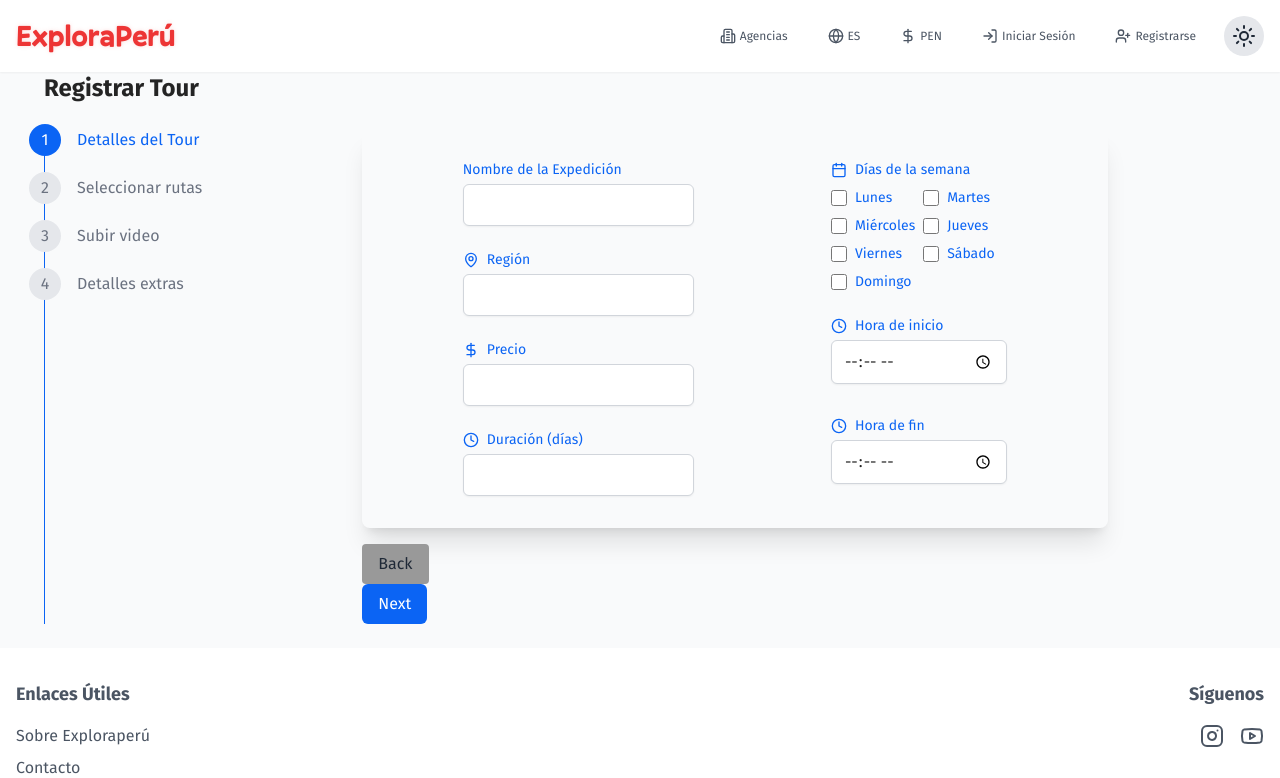
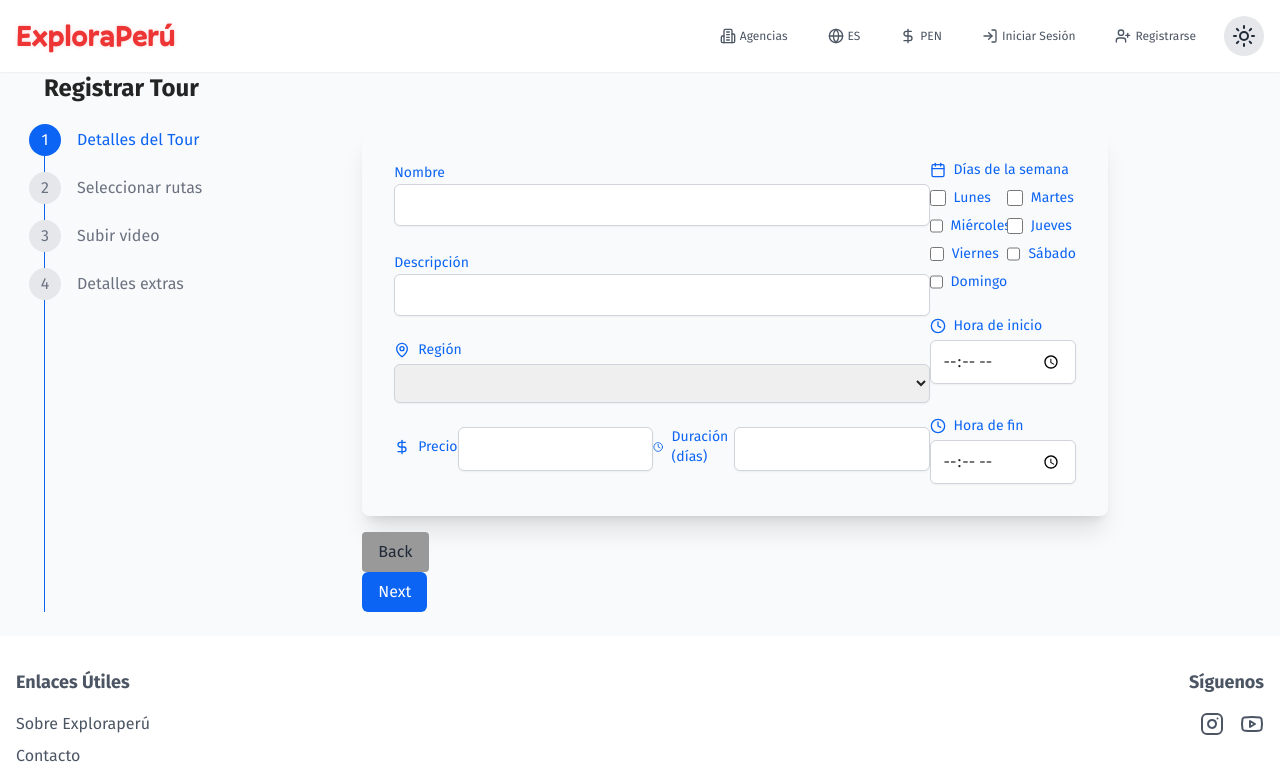
Before and after one commit to heblopez/front-explora-peru, a React (Vite) app: page /register-tours in a window 1280 px wide. Shown: the top 778 px of the page. Built offline with nearby package versions, Linux system fonts and the light colour scheme.

Commit message:
feat: saving data from popup marks

```diff
--- a/data/db.json
+++ b/data/db.json
@@ -118,84 +118,6 @@
       "duration": 6,
       "days": ["Martes", "Jueves"],
       "startTime": "18:00"
-    },
-    {
-      "id": "df05",
-      "name": "Expedicion 1",
-      "region": "Puno",
-      "price": "100",
-      "rating": "",
-      "duration": "1",
-      "days": ["Lunes", "Miercoles", "Viernes"],
-      "startTime": "16:20",
-      "endTime": "16:23",
-      "routeSelection": [
-        [-15.836539180575949, -70.03015585152183],
-        [-15.836539180575949, -70.03015585152183],
-        [-12.5619122728206, -76.49748273975706],
-        [-9.454374970418087, -74.7399259779968],
-        [-7.8022946048742865, -78.69442869195737]
-      ],
-      "videoUpload": [{}],
-      "extraDetails": {}
-    },
-    {
-      "id": "c87f",
-      "name": "Expedicion 1",
-      "region": "Puno",
-      "price": "100",
-      "rating": "",
-      "duration": "1",
-      "days": ["Lunes"],
-      "startTime": "18:29",
-      "endTime": "21:34",
-      "routeSelection": [
-        [-15.836507550512598, -70.0301691874497],
-        [-15.836507550512598, -70.0301691874497],
-        [-13.204986962601211, -74.9156113261569],
-        [-9.411053210707616, -75.398939435641]
-      ],
-      "videoUpload": [{}],
-      "extraDetails": {}
-    },
-    {
-      "id": "5955",
-      "name": "Expedicion 1",
-      "region": "Puno",
-      "price": "100",
-      "rating": "",
-      "duration": "1",
-      "days": ["Lunes", "Miércoles"],
-      "startTime": "20:08",
-      "endTime": "22:03",
-      "routeSelection": [
-        [-15.836555722713413, -70.03015045182514],
-        [-15.836555722713413, -70.03015045182514],
-        [-13.29059657436299, -72.63078753586858],
-        [-11.745178390641462, -75.26712267850895],
-        [-8.281321028040102, -76.2777178165211]
-      ],
-      "videoUpload": [{}],
-      "extraDetails": {}
-    },
-    {
-      "id": "97a1",
-      "name": "make it real",
-      "region": "lima",
-      "price": "100",
-      "rating": "5",
-      "duration": "1",
-      "days": ["Lunes", "Miércoles", "Viernes"],
-      "startTime": "10:00",
-      "endTime": "11:00",
-      "routeSelection": [
-        [-12.0324096, -77.0441216],
-        [-12.052788082660358, -77.08067321917042],
-        [-12.092410935917526, -77.05938720842823],
-        [-12.08099478276355, -77.00582885881887]
-      ],
-      "videoUpload": [{}],
-      "extraDetails": {}
     }
   ],
   "comments": [
--- a/package.json
+++ b/package.json
@@ -31,8 +31,10 @@
     "clsx": "^2.1.1",
     "cmdk": "1.0.0",
     "date-fns": "^3.6.0",
+    "front-explora-peru": "file:",
     "i18next": "^23.15.2",
     "leaflet": "^1.9.4",
+    "lodash": "^4.17.21",
     "lucide-react": "^0.446.0",
     "react": "^18.3.1",
     "react-day-picker": "8.10.1",
@@ -49,6 +51,7 @@
     "@commitlint/config-conventional": "^19.5.0",
     "@eslint/js": "^9.9.0",
     "@types/leaflet": "^1.9.12",
+    "@types/lodash": "^4.17.10",
     "@types/node": "^22.7.3",
     "@types/react": "^18.3.3",
     "@types/react-dom": "^18.3.0",
--- a/src/components/RegisterTour/MapWithRoute.tsx
+++ b/src/components/RegisterTour/MapWithRoute.tsx
@@ -4,14 +4,19 @@ import { MapContainer, TileLayer } from 'react-leaflet'
 import { LatLngExpression } from 'leaflet'
 import '@elfalem/leaflet-curve'
 import MarkersRandom from './MarkersRandom'
+interface MarkerData {
+  position: LatLngExpression
+  name: string
+  image: File | null
+}
 interface MapWithRouteProps {
-  onUpdate: (data: LatLngExpression[]) => void
+  onUpdate: (data: MarkerData[]) => void
 }
 export default function MapWithRoute({ onUpdate }: MapWithRouteProps) {
   const position: LatLngExpression = [35.376307, 5.918474]
   const zoom = 4.75
-  const handleMarkersUpdate = (markers: LatLngExpression[]) => {
-    onUpdate(markers) // Llama a `onUpdate` para actualizar el paso en el componente `Stepper`
+  const handleMarkersUpdate = (markers: MarkerData[]) => {
+    onUpdate(markers)
   }
   return (
     <MapContainer
--- a/src/components/RegisterTour/Stepper.tsx
+++ b/src/components/RegisterTour/Stepper.tsx
@@ -12,13 +12,20 @@ export default function Stepper() {
   const [formData, setFormData] = useState({
     tourDetails: {
       name: '',
+      description: '',
       region: '',
       price: '',
       rating: '',
       duration: '',
-      days: [],
+      image: '',
+      days: [''],
       startTime: '',
-      endTime: ''
+      endTime: '',
+      places: {
+        name: '',
+        image: '',
+        coordinates: ['']
+      }
     },
     routeSelection: {},
     videoUpload: {},
--- a/src/components/RegisterTour/TourDetails.tsx
+++ b/src/components/RegisterTour/TourDetails.tsx
@@ -11,16 +11,50 @@ const daysOfWeek = [
   { id: 'Domingo', label: 'Domingo' }
 ]
 
+const regionesPeru = [
+  { id: 'Amazonas', label: 'Amazonas' },
+  { id: 'Áncash', label: 'Áncash' },
+  { id: 'Apurímac', label: 'Apurímac' },
+  { id: 'Arequipa', label: 'Arequipa' },
+  { id: 'Ayacucho', label: 'Ayacucho' },
+  { id: 'Cajamarca', label: 'Cajamarca' },
+  { id: 'Callao', label: 'Callao' },
+  { id: 'Cusco', label: 'Cusco' },
+  { id: 'Huancavelica', label: 'Huancavelica' },
+  { id: 'Huánuco', label: 'Huánuco' },
+  { id: 'Ica', label: 'Ica' },
+  { id: 'Junín', label: 'Junín' },
+  { id: 'La Libertad', label: 'La Libertad' },
+  { id: 'Lambayeque', label: 'Lambayeque' },
+  { id: 'Lima', label: 'Lima' },
+  { id: 'Loreto', label: 'Loreto' },
+  { id: 'Madre de Dios', label: 'Madre de Dios' },
+  { id: 'Moquegua', label: 'Moquegua' },
+  { id: 'Pasco', label: 'Pasco' },
+  { id: 'Piura', label: 'Piura' },
+  { id: 'Puno', label: 'Puno' },
+  { id: 'San Martín', label: 'San Martín' },
+  { id: 'Tacna', label: 'Tacna' },
+  { id: 'Tumbes', label: 'Tumbes' },
+  { id: 'Ucayali', label: 'Ucayali' }
+]
+
 interface TourDetailsProps {
   formData: {
     name: string
+    description: string
     region: string
     price: string
-    rating: string
     duration: string
+    image: string
     days: string[]
     startTime: string
     endTime: string
+    places: {
+      name: string
+      image: string
+      coordinates: string[]
+    }
   }
   onUpdate: (data: any) => void
 }
@@ -32,7 +66,9 @@ export default function TourDetails({ formData, onUpdate }: TourDetailsProps) {
     setLocalFormData(formData)
   }, [formData])
 
-  const handleChange = (e: React.ChangeEvent<HTMLInputElement>) => {
+  const handleChange = (
+    e: React.ChangeEvent<HTMLInputElement | HTMLSelectElement>
+  ) => {
     const { name, value } = e.target
     const updatedData = { ...localFormData, [name]: value }
     setLocalFormData(updatedData)
@@ -66,9 +102,9 @@ export default function TourDetails({ formData, onUpdate }: TourDetailsProps) {
             <div>
               <label
                 htmlFor='name'
-                className='block text-sm font-medium text-primary dark:text-primary-lighter mb-1'
+                className='text-sm font-medium text-primary dark:text-primary-lighter mb-1'
               >
-                Nombre de la Expedición
+                Nombre
               </label>
               <input
                 id='name'
@@ -82,17 +118,16 @@ export default function TourDetails({ formData, onUpdate }: TourDetailsProps) {
             </div>
             <div>
               <label
-                htmlFor='region'
-                className='block text-sm font-medium text-primary dark:text-primary-lighter mb-1 flex items-center'
+                htmlFor='description'
+                className='text-sm font-medium text-primary dark:text-primary-lighter mb-1'
               >
-                <MapPin className='w-4 h-4 mr-2 text-primary dark:text-primary-lighter' />
-                Región
+                Descripción
               </label>
               <input
-                id='region'
-                name='region'
+                id='description'
+                name='description'
                 type='text'
-                value={formData.region}
+                value={localFormData.description}
                 onChange={handleChange}
                 required
                 className='w-full px-3 py-2 border border-gray-300 rounded-md shadow-sm focus:outline-none focus:ring-2 focus:ring-green-500 focus:border-green-500'
@@ -101,8 +136,35 @@ export default function TourDetails({ formData, onUpdate }: TourDetailsProps) {
 
             <div>
               <label
+                htmlFor='region'
+                className='text-sm font-medium text-primary dark:text-primary-lighter mb-1 flex items-center'
+              >
+                <MapPin className='w-4 h-4 mr-2 text-primary dark:text-primary-lighter' />
+                Región
+              </label>
+              <select
+                id='region'
+                name='region'
+                value={formData.region}
+                onChange={handleChange}
+                required
+                className='w-full px-3 py-2 border border-gray-300 rounded-md shadow-sm focus:outline-none focus:ring-2 focus:ring-green-500 focus:border-green-500'
+              >
+                <option value='' disabled></option>
+                {regionesPeru.map(region => {
+                  return (
+                    <option key={region.id} value={region.label}>
+                      {region.label}
+                    </option>
+                  )
+                })}
+              </select>
+            </div>
+
+            <div className='flex'>
+              <label
                 htmlFor='price'
-                className='block text-sm font-medium text-primary dark:text-primary-lighter mb-1 flex items-center'
+                className='text-sm font-medium text-primary dark:text-primary-lighter mb-1 flex items-center'
               >
                 <DollarSign className='w-4 h-4 mr-2 text-primary dark:text-primary-lighter' />
                 Precio
@@ -118,12 +180,10 @@ export default function TourDetails({ formData, onUpdate }: TourDetailsProps) {
                 required
                 className='w-full px-3 py-2 border border-gray-300 rounded-md shadow-sm focus:outline-none focus:ring-2 focus:ring-green-500 focus:border-green-500'
               />
-            </div>
 
-            <div>
               <label
                 htmlFor='duration'
-                className='block text-sm font-medium text-primary dark:text-primary-lighter mb-1 flex items-center'
+                className=' text-sm font-medium text-primary dark:text-primary-lighter mb-1 flex items-center'
               >
                 <Clock className='w-4 h-4 mr-2 text-primary dark:text-primary-lighter' />
                 Duración (días)
--- a/src/pages/RegisterTours.tsx
+++ b/src/pages/RegisterTours.tsx
@@ -10,13 +10,19 @@ export const RegisterTours = () => {
   const [formData, setFormData] = useState({
     tourDetails: {
       name: '',
+      description: '',
       region: '',
       price: '',
-      rating: '',
       duration: '',
+      image: '',
       days: [],
       startTime: '',
-      endTime: ''
+      endTime: '',
+      places: {
+        name: '',
+        image: '',
+        coordinates: ['']
+      }
     },
     routeSelection: {},
     videoUpload: {},
@@ -31,10 +37,6 @@ export const RegisterTours = () => {
   ]
 
   const totalSteps = steps.length
-
-  const handleNext = () => {
-    if (currentStep < totalSteps) setCurrentStep(currentStep + 1)
-  }
 
   const handleBack = () => {
     if (currentStep > 1) setCurrentStep(currentStep - 1)
```
Also changed, not shown: src/components/RegisterTour/MarkersRandom.tsx (+94 -36 lines).
